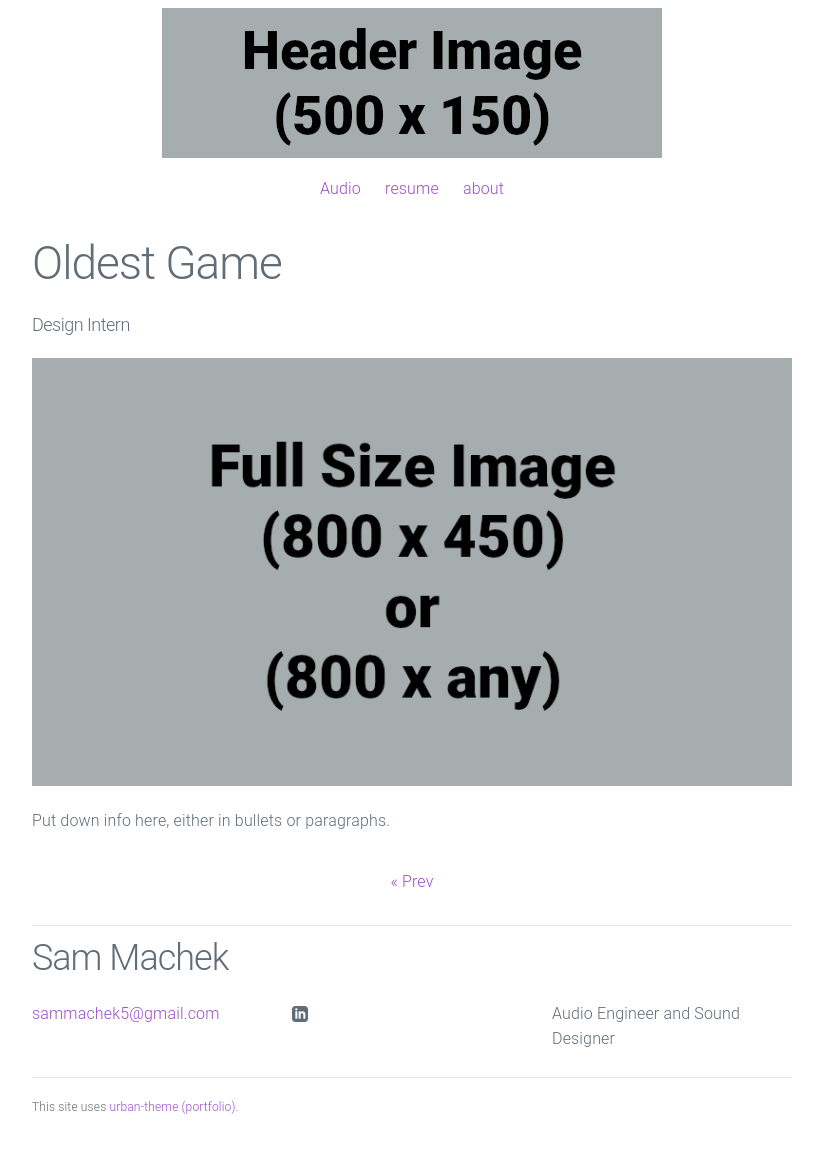
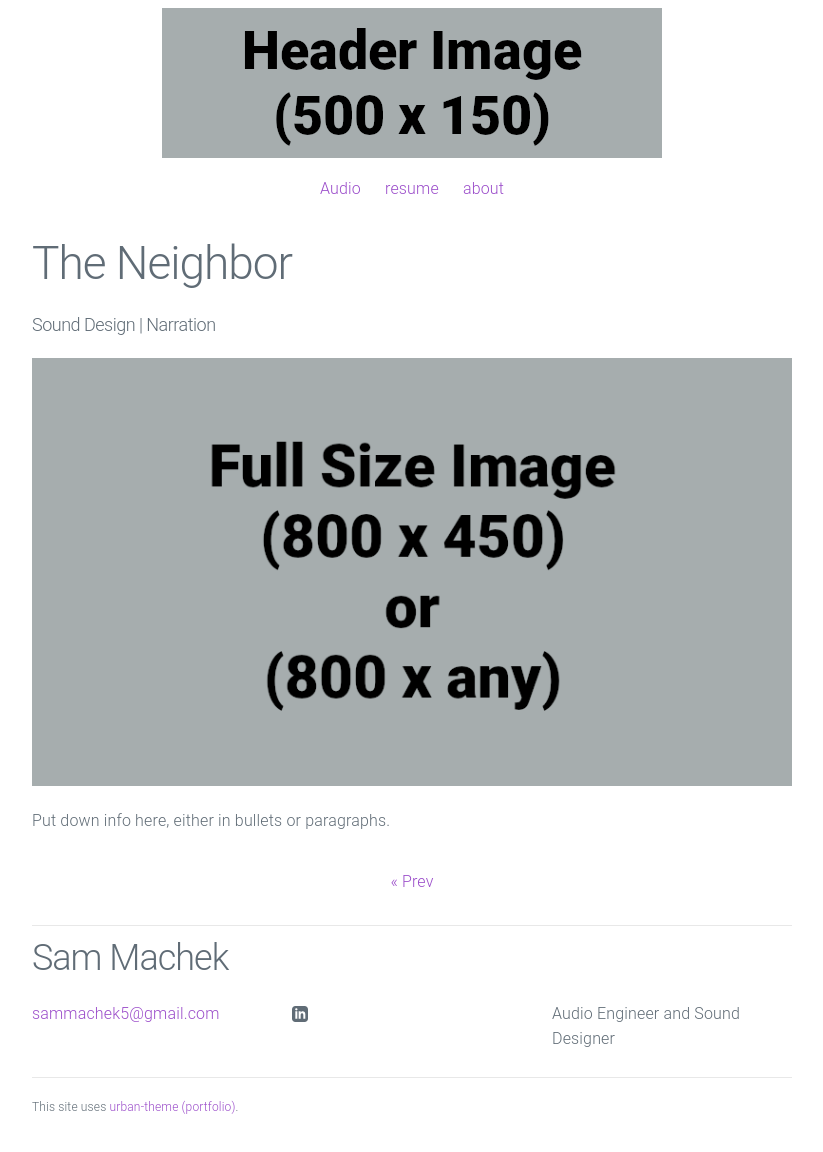
Before and after one commit to SamMachekPortfolio/SamMachekPortfolio.github.io, a Jekyll site: the page built from _posts/2022-09-06-oldest-game.md, in a window 1280 px wide. Shown: the whole page, without its empty margins (228-1051 px from the left). Built offline with Jekyll 4.4.1, drawn with Linux system fonts in a browser that asks for light colours.

Commit message:
Post Preview 6
Updated post preview 6's photo, title, and summary

```diff
--- a/_posts/2022-09-06-oldest-game.md
+++ b/_posts/2022-09-06-oldest-game.md
@@ -1,9 +1,9 @@
 ---
 layout: post
-title:  "Oldest Game"
-summary: "Design Intern"
+title:  "The Neighbor"
+summary: "Sound Design | Narration"
 date:   2022-09-06 15:39:40
-preview: /assets/postpreview.png
+preview: /assets/postpreview6.png
 ---
 
 ![Picture 1](/assets/fullsize.png)
```
Also changed, not shown: assets/postpreview6.png (added).
